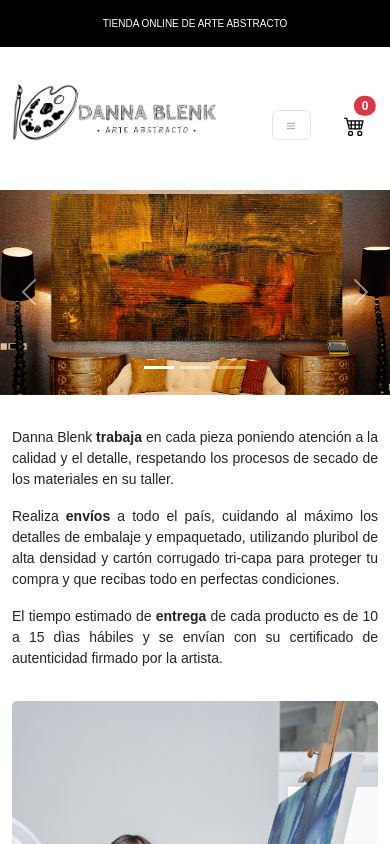
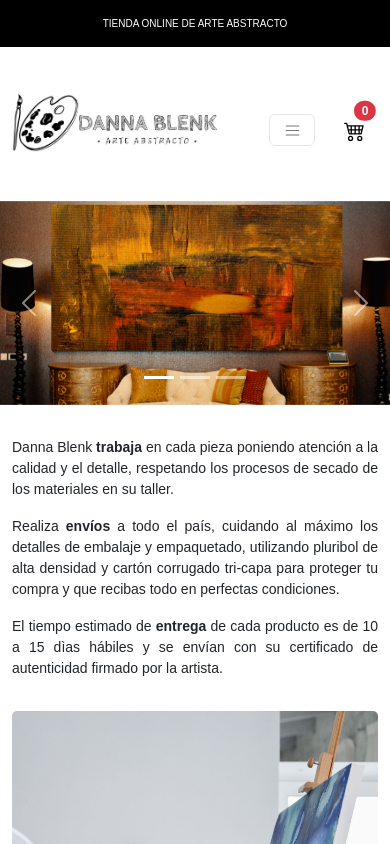
Before and after one commit to carinabravo/tienda-de-arte, a React (Create React App) app: page / in a window 390 px wide. Shown: the top 844 px of the page. Built offline with nearby package versions, Linux system fonts and the light colour scheme; no server answers; the database is empty.

Commit message:
se modifican medidas en navbar

```diff
--- a/src/components/navbar.css
+++ b/src/components/navbar.css
@@ -15,12 +15,14 @@
 @media screen and (max-width: 768px) {
   .img-logo {
     width: 280px;
+    padding-top: 10px;
   }
 
   .navbar-toggler-icon {
-    width: 15px;
-    height: 15px;
+    width: 16px;
+    height: 16px;
     background-size: 100%;
+    padding: 10px;
   }
 
   .nav-link {
@@ -34,13 +36,15 @@
 
 @media screen and (max-width: 480px) {
   .img-logo {
-    width: 224px;
+    width: 225px;
+    padding-top: 10px;
   }
 
   .navbar-toggler-icon {
     width: 13px;
     height: 13px;
-    background-size: 80%;
+    background-size: 85%;
+    padding: 10px;
   }
 
   .nav-link {
```
